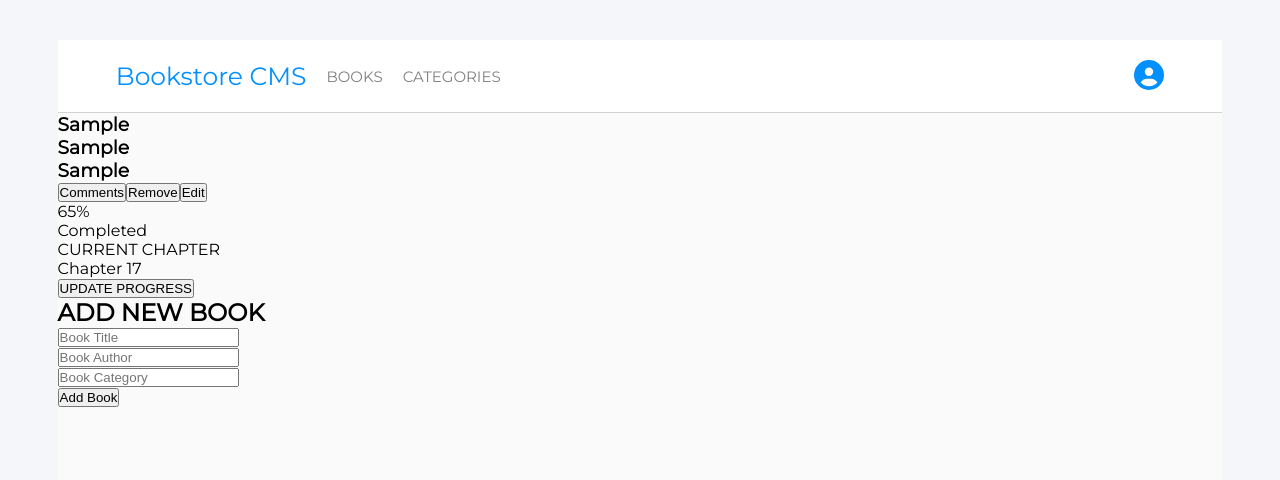
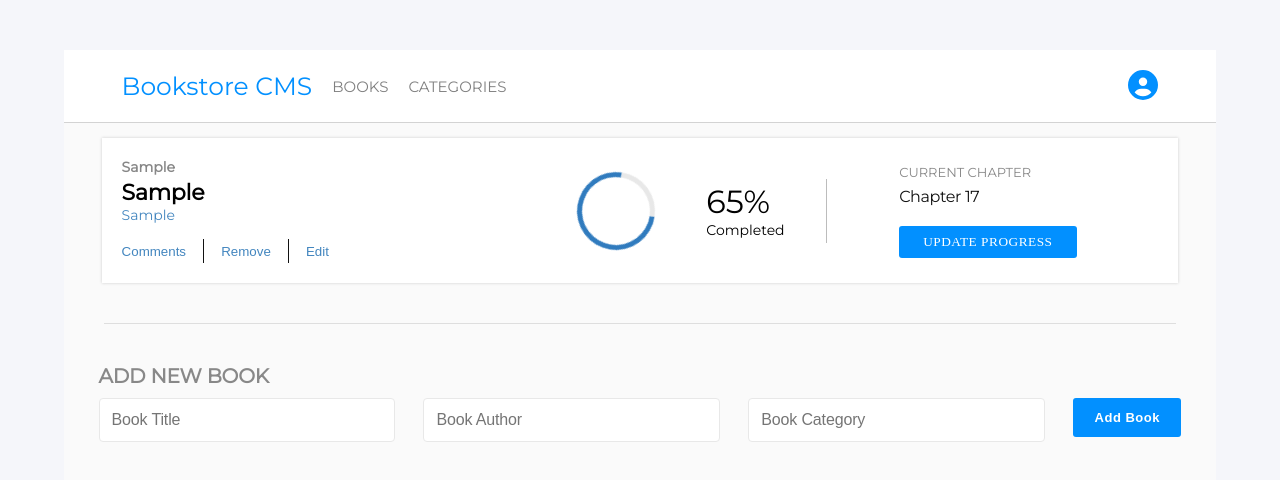
Before and after one commit to ndorrh/bookstore, a React (Create React App) app: page / in a window 1280 px wide. Both pictures are taken after typing "Sample", "Sample", "Sample" into the empty fields and a click on the button "Add Book". Shown: the top 480 px of the page. Built offline with nearby package versions, Linux system fonts and the light colour scheme; no server answers.

Commit message:
Add styling to App to match Zeplin design

```diff
--- a/src/App.css
+++ b/src/App.css
@@ -14,17 +14,19 @@ html {
 
 .App {
   width: 100vw;
-  height: 100vh;
+  height: auto;
   background-color: #f5f6fa;
   display: flex;
   align-items: center;
+  padding-bottom: 30vh;
 }
 
 .book-app {
-  width: 91%;
-  height: 90%;
+  width: 90%;
+  height: auto;
   background-color: #fafafa;
-  margin: auto;
+  margin: 50px auto;
+  padding-bottom: 100px;
 }
 
 .header {
@@ -66,3 +68,219 @@ html {
   width: 30px;
   height: 30px;
 }
+
+.book-items {
+  width: 100%;
+  margin: 15px auto;
+  display: flex;
+  justify-content: center;
+}
+
+.book-ppt {
+  width: 90%;
+  margin: auto;
+  display: flex;
+  justify-content: space-between;
+  align-items: center;
+  background-color: white;
+  padding: 20px;
+  -moz-box-shadow: 0 0 3px #ccc;
+  -webkit-box-shadow: 0 0 3px #ccc;
+  box-shadow: 0 0 3px #ccc;
+}
+
+.a-book {
+  width: 40%;
+}
+
+.book-category {
+  font-weight: 700;
+  color: #121212;
+  font-size: 0.875rem;
+  opacity: 0.5;
+}
+
+.bookTitle {
+  margin-top: 0.188rem;
+  font-size: 1.375rem;
+  font-weight: 800;
+  letter-spacing: -0.2px;
+}
+
+.bookAuthor {
+  font-size: 0.875rem;
+  font-weight: 300;
+  color: #4386bf;
+}
+
+.book-actions {
+  width: 50%;
+  display: flex;
+  justify-content: space-between;
+  align-items: center;
+  margin-top: 15px;
+}
+
+.book-actions .border {
+  height: 3vh;
+  background-color: #121212;
+  width: 0.1rem;
+}
+
+.book-actions button {
+  background-color: transparent;
+  color: #4386bf;
+  border: none;
+  cursor: pointer;
+}
+
+.progress-bar {
+  width: 20%;
+  display: flex;
+  justify-content: space-between;
+  align-items: center;
+}
+
+.progress-bar .circular-progress {
+  width: 4.25rem;
+  height: 4.25rem;
+  border: 5px solid #307bbe;
+  border-left-color: #e8e8e8;
+  border-radius: 50%;
+  animation: rotation 2s infinite linear;
+}
+
+@keyframes rotation {
+  from {
+    transform: rotate(0deg);
+  }
+
+  to {
+    transform: rotate(359deg);
+  }
+}
+
+.percentage {
+  font-size: 2rem;
+}
+
+.completed {
+  font-size: 0.875rem;
+}
+
+.box-border {
+  height: 8vh;
+  width: 0.1rem;
+  background-color: #bcbcbc;
+}
+
+.current {
+  margin-left: 3%;
+  width: 25%;
+}
+
+.current-chapter {
+  font-weight: 300;
+  color: #121212;
+  font-size: 0.813rem;
+  opacity: 0.5;
+}
+
+.chapter {
+  margin-top: 0.438rem;
+  font-size: 1rem;
+  letter-spacing: -0.4px;
+  font-weight: 300;
+  color: #121212;
+}
+
+.update-btn {
+  cursor: pointer;
+  border: none;
+  background-color: #0290ff;
+  border-radius: 3px;
+  padding: 8px 24px;
+  font-family: 'Roboto Slab', serif;
+  font-weight: 300;
+  letter-spacing: 0.5px;
+  color: #fff;
+  margin-top: 20px;
+}
+
+.divide-border {
+  width: 93%;
+  height: 0.06rem;
+  background-color: rgb(222, 222, 222);
+  margin: 40px auto;
+}
+
+.input-form {
+  width: 94%;
+  margin: auto;
+}
+
+.input-title h2 {
+  font-size: 1.25rem;
+  font-weight: 700;
+  letter-spacing: -0.18px;
+  color: #888;
+  margin: 10px 0;
+}
+
+.input-book {
+  display: flex;
+  justify-content: space-between;
+}
+
+.input-book input {
+  padding: 12px;
+  border-radius: 4px;
+  border: 1px solid #e8e8e8;
+  background-color: #fff;
+  font-size: 1rem;
+  letter-spacing: -0.15px;
+  color: #121212;
+  width: 100%;
+}
+
+.book-title,
+.book-author,
+.book-categ {
+  width: 25%;
+}
+
+.add-btn {
+  width: 10%;
+}
+
+.add-btn button {
+  cursor: pointer;
+  width: 100%;
+  padding: 12px;
+  border-radius: 3px;
+  background-color: #0290ff;
+  border: none;
+  letter-spacing: 0.5px;
+  color: #fff;
+  font-size: 0.813rem;
+  font-weight: 700;
+}
+
+.category {
+  width: 90%;
+  margin: auto;
+  text-align: center;
+}
+
+.category button {
+  cursor: pointer;
+  border: none;
+  background-color: #0290ff;
+  border-radius: 3px;
+  padding: 8px 24px;
+  font-family: 'Roboto Slab', serif;
+  font-weight: 300;
+  letter-spacing: 0.5px;
+  color: #fff;
+  margin-top: 20px;
+}
```
